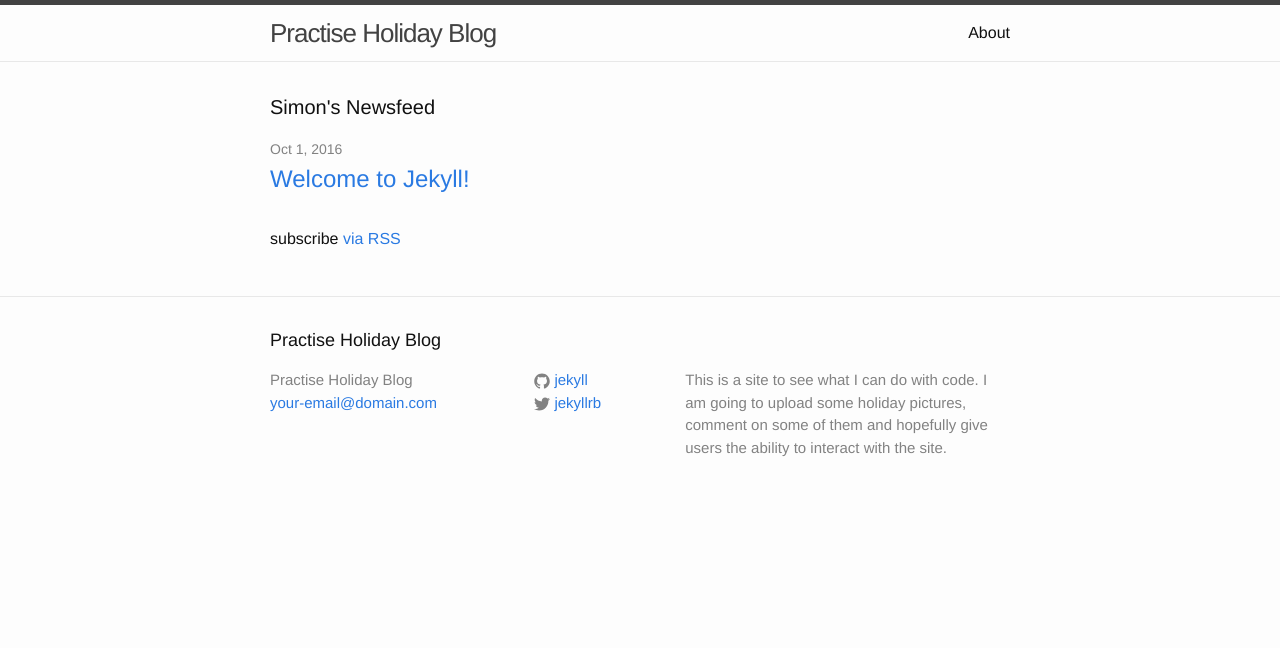
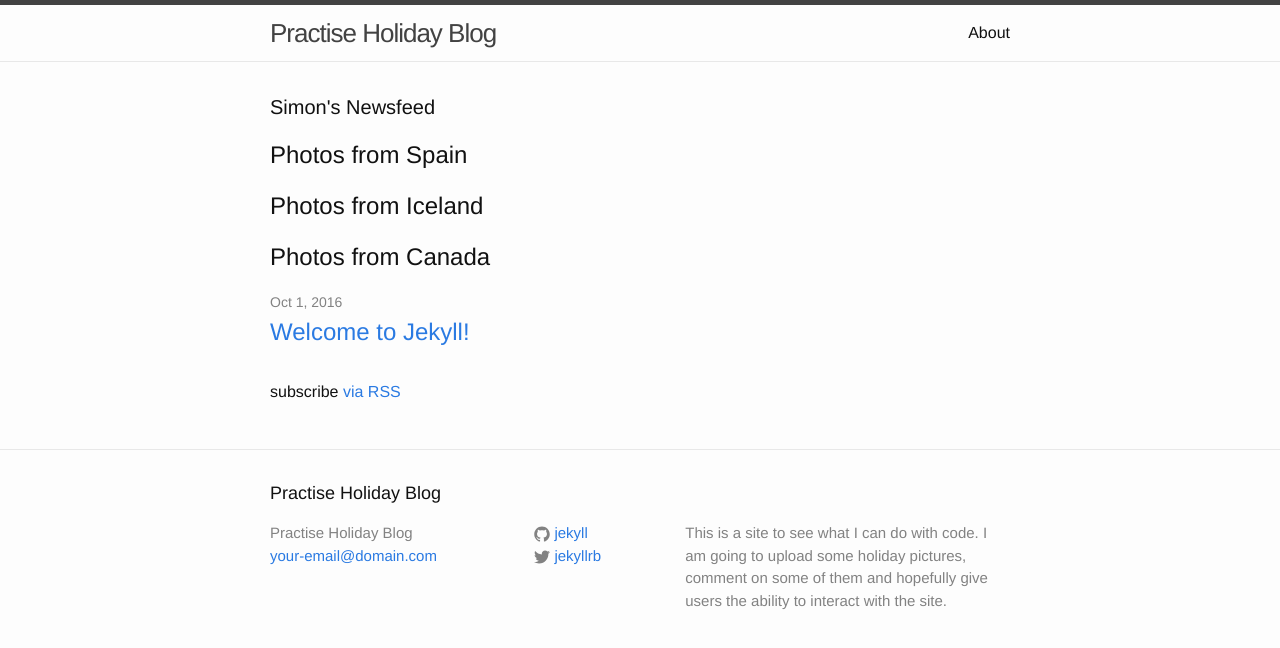
Before and after one commit to Simon1788/Simon1788.github.io, a Jekyll site: the page built from index.html, in a window 1280 px wide. Shown: the top 648 px of the page. Built offline with Jekyll 4.4.1, drawn with Linux system fonts in a browser that asks for light colours.

Commit message:
Update index.html

```diff
--- a/index.html
+++ b/index.html
@@ -5,6 +5,12 @@ layout: default
 <div class="home">
 
   <h1 class="page-heading">Simon's Newsfeed</h1>
+
+  <h2>Photos from Spain</h2>
+
+  <h2>Photos from Iceland</h2>
+
+  <h2>Photos from Canada</h2>
 
   <ul class="post-list">
     {% for post in site.posts %}
```
